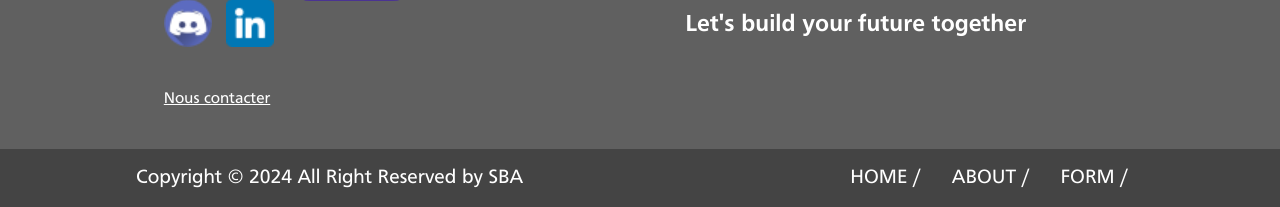
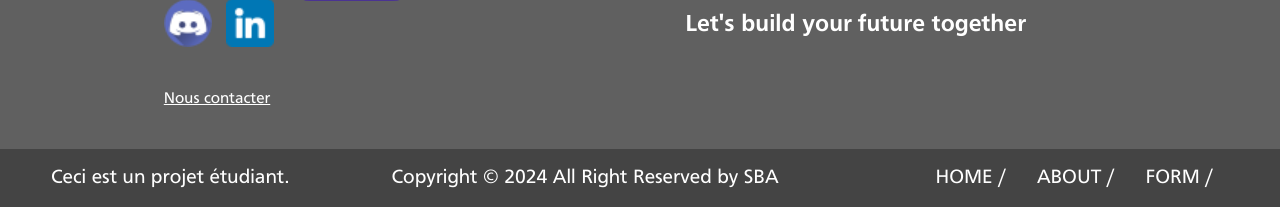
Before and after one commit to Melobgn/sba_final, a Django app: page /about/ in a window 1280 px wide; the page is wider, and only the part inside the window is pictured. Shown: the part 2051-2258 px from the top of that part. Run offline with Django 4.2, Linux system fonts and the light colour scheme; parts of the project's set-up code (start-up, migrations or seed data) failed here and were passed over.

Commit message:
projet final ok

```diff
--- a/sba/templates/includes/footer.html
+++ b/sba/templates/includes/footer.html
@@ -28,6 +28,7 @@
       </div>
   </div>
   <div id="copyright">
+    <p> Ceci est un projet étudiant. </p>
       <p>Copyright © 2024 All Right Reserved by SBA</p>
       <ul>
         <li><a href="/">  Home /</a></li>
```
